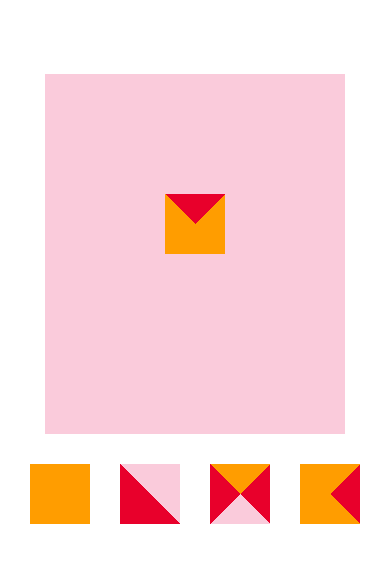
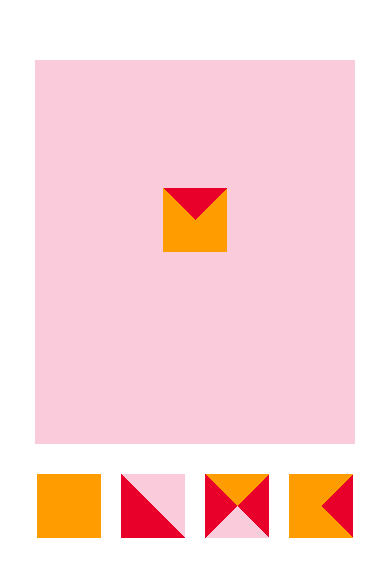
Before and after one commit to murilopolese/tetravex, a React (Vite) app: page / in a window 390 px wide. Shown: the part 108-684 px from the top of the page. Built offline with nearby package versions, Linux system fonts and the light colour scheme.

Commit message:
Fine adjustments on mobile

```diff
--- a/src/components/App.module.css
+++ b/src/components/App.module.css
@@ -9,7 +9,7 @@
 }
 
 .grid {
-  width: 300px;
+  width: 320px;
   display: flex;
   flex-direction: row;
   flex-wrap: wrap;
@@ -22,13 +22,13 @@
 .hand {
   display: flex;
   flex-direction: row;
-  gap: 30px;
+  gap: 20px;
   padding: 30px 60px;
 }
 
 .tile {
-  width: calc( 300px / 5 );
-  height: calc( 300px / 5 );
+  width: calc( 320px / 5 );
+  height: calc( 320px / 5 );
   cursor: pointer;
   transition: opacity 0.1s;
 }
@@ -54,6 +54,9 @@ button {
   .grid {
     width: 500px;
   }
+  .hand {
+    gap: 30px;
+  }
   .tile {
     width: 100px;
     height: 100px;
```
